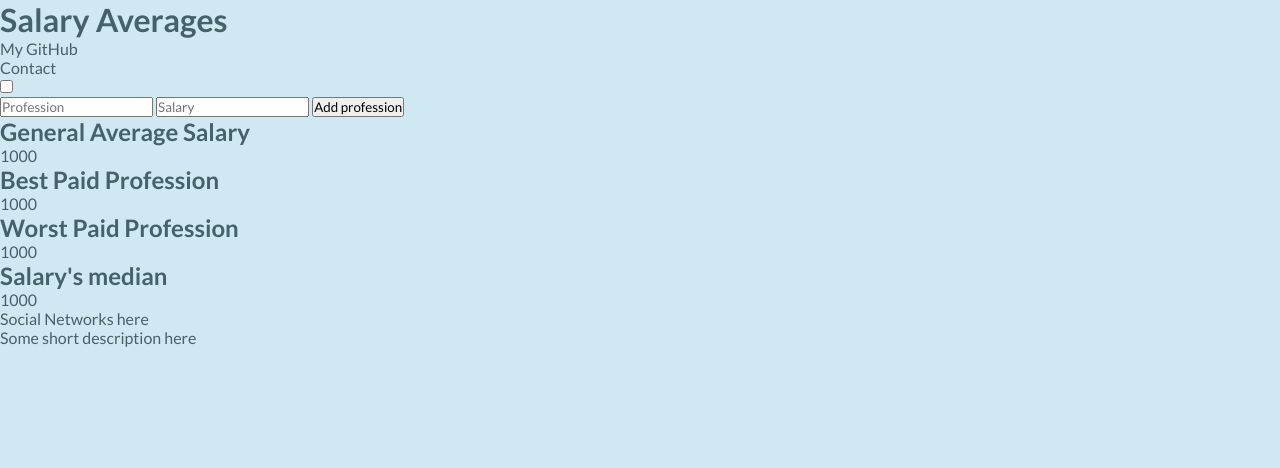
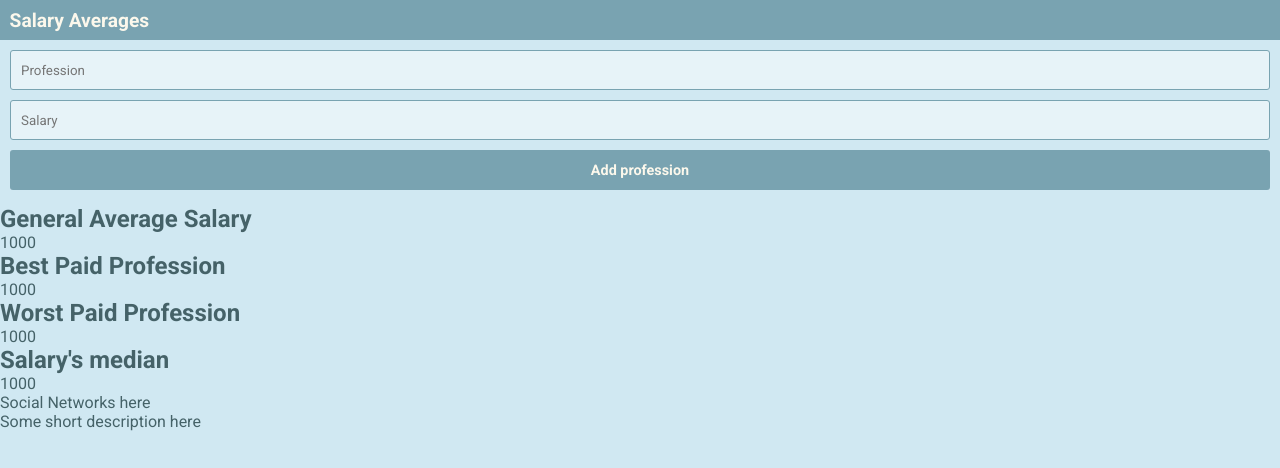
Before and after one commit to EdwardERF/salary-averages, a plain HTML site: page html/index.html in a window 1280 px wide. Drawn offline with Linux system fonts and the light colour scheme.

Commit message:
CSS Header in progress without burger menu - CSS Form done

```diff
--- a/html/index.html
+++ b/html/index.html
@@ -12,20 +12,23 @@
 </head>
 <body>
   <header class="header">
-    <h1 class="logo">Salary Averages</h1>
+    <h1 class="header__logo">Salary Averages</h1>
 
-    <nav class="navbar">
-      <ul class="navbar__links">
+    <!-- Light/Dark Theme button -->
+    <div class="header__theme-switcher"></div>
+
+    <!-- Hamburger button -->
+    <div class="header__menu-btn">
+      <div class="header__menu-btn-burger"></div>
+    </div>
+
+    <!-- Hamburger content - Default display: none -->
+    <nav class="header__navbar">
+      <ul class="header__navbar--links">
         <li class="item">My GitHub</li>
         <li class="item">Contact</li>
       </ul>
     </nav>
-
-    <!-- This is the switch button tag -->
-    <label class="switch">
-      <input type="checkbox">
-      <span class="slider"></span>
-    </label>
   </header>
 
   <!-- MAIN SECTION -->
--- a/sass/components/_globals.scss
+++ b/sass/components/_globals.scss
@@ -1,6 +1,6 @@
 // Font variables
-$font1: 'Lato', sans-serif;
-$font2: 'Roboto', sans-serif;
+$font1: 'Roboto', sans-serif;
+$font2: 'Lato', sans-serif;
 
 // Light palette
 $light-primary-color: #FCF8EC;
--- a/sass/components/_header.scss
+++ b/sass/components/_header.scss
@@ -0,0 +1,47 @@
+.header {
+  display: flex;
+  justify-content: space-between;
+  align-items: center;
+  padding: .6rem;
+  margin-bottom: 5px;
+  max-width: 100%;
+  height: 40px;
+  background-color: $light-terciary-color;
+  color: $light-primary-color;
+  &__logo {
+    font-size: 1.2rem;
+  }
+  &__navbar {
+    display: none;
+  }
+}
+
+.main-section {
+  display: block;
+  &__form {
+    display: flex;
+    justify-content: center;
+    flex-direction: column;
+    margin-bottom: 10px;
+    input {
+      height: 40px;
+      margin: 5px 10px;
+      padding: 10px;
+      border-radius: 3px;
+      border: 1px solid $light-terciary-color;
+      background-color: rgba(255,255,255, 0.5);
+      font-family: $font1;
+    }
+    button {
+      height: 40px;
+      margin: 5px 10px;
+      border-radius: 3px;
+      color: $light-primary-color;
+      font-weight: 700;
+      border: none;
+      font-family: $font1;
+      font-size: .9rem;
+      background-color: $light-terciary-color;
+    }
+  }
+}
```
Also changed, not shown: css/main.css, 1 other file.
